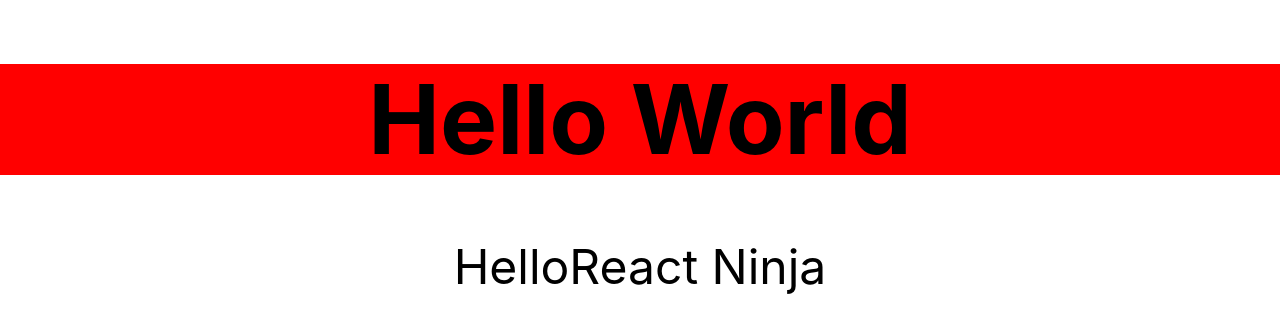
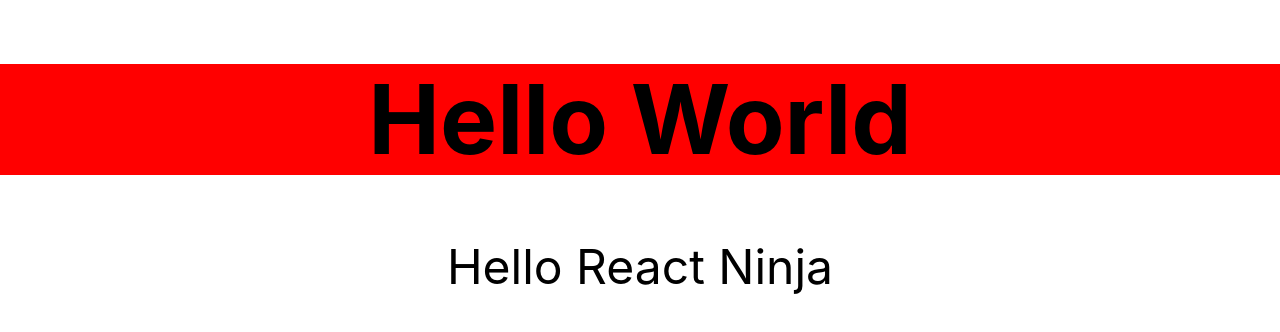
Before and after one commit to Spawn9986/roboFriends, a React (Create React App) app: page / in a window 1280 px wide. Shown: the top 332 px of the page. Built offline with nearby package versions, Linux system fonts and the light colour scheme.

Commit message:
starting on robofriends app

```diff
--- a/src/index.js
+++ b/src/index.js
@@ -8,5 +8,5 @@
 
 const root = ReactDOM.createRoot(document.getElementById('root'));
 root.render(
-  <Hello greeting={'Hello' + 'React Ninja'}/>
+  <Hello greeting={'Hello React Ninja'}/>
 );
```
Also changed, not shown: src/Hello.js (+12 -0 lines).
